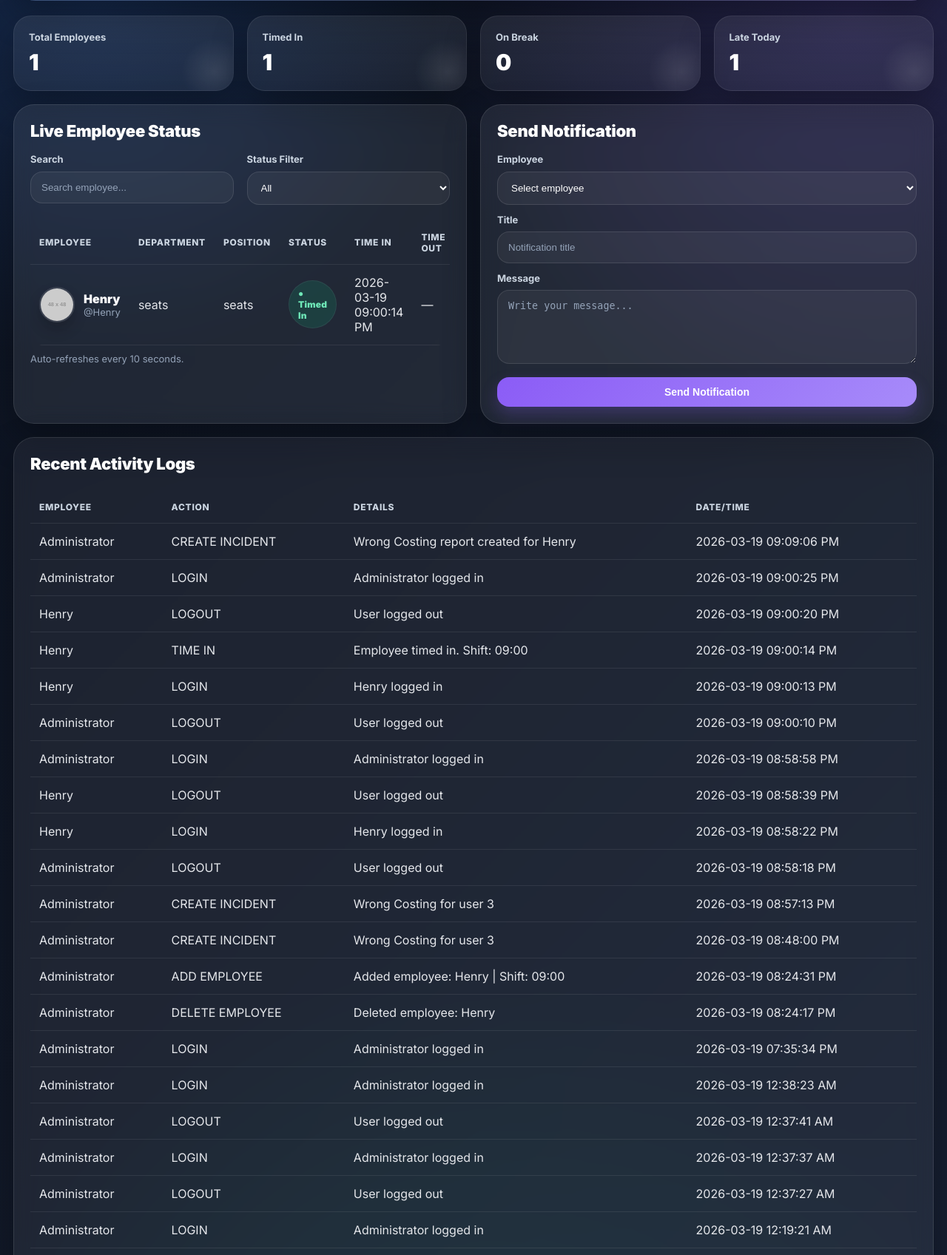
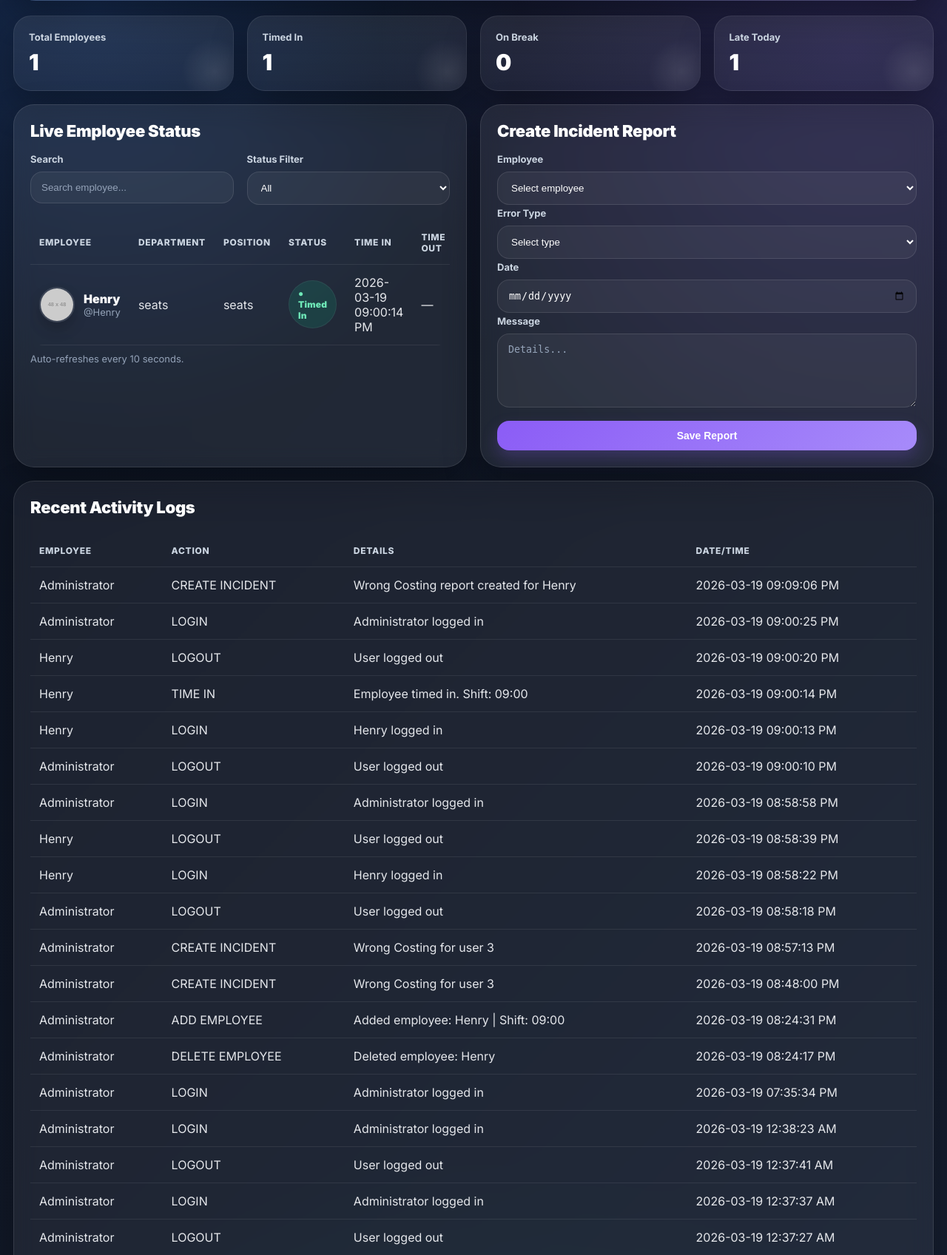
Before and after one commit to henryacosta401-prog/attendance-web, a Flask app: page /admin in a window 1280 px wide. Shown: the part 246-1943 px from the top of the page at 74% size. Run offline with Flask 3, Linux system fonts and the light colour scheme; a user stored in the database is signed in; data comes from the database, SQL or seed files in the repository; both versions use the stored data as it was after the commit; tables that the repository leaves empty hold one stand-in row (values such as "Sample post"); grey boxes labelled with a size stand in for pictures from a placeholder-image service; some libraries are stand-ins or nearby versions.

Commit message:
Improve incident log details with employee name

```diff
--- a/app.py
+++ b/app.py
@@ -203,6 +203,19 @@ def init_sqlite_db():
     """)
 
     cursor.execute("""
+        CREATE TABLE IF NOT EXISTS incident_reports (
+            id INTEGER PRIMARY KEY AUTOINCREMENT,
+            user_id INTEGER NOT NULL,
+            error_type TEXT NOT NULL,
+            report_date TEXT NOT NULL,
+            message TEXT,
+            created_by INTEGER,
+            created_at TEXT NOT NULL,
+            FOREIGN KEY (user_id) REFERENCES users (id)
+        )
+    """)
+
+    cursor.execute("""
         CREATE TABLE IF NOT EXISTS attendance (
             id INTEGER PRIMARY KEY AUTOINCREMENT,
             user_id INTEGER NOT NULL,
@@ -257,6 +270,7 @@ def init_sqlite_db():
         )
     """)
 
+    # users migration
     existing_cols_users = [row[1] for row in cursor.execute("PRAGMA table_info(users)").fetchall()]
     if "department" not in existing_cols_users:
         cursor.execute("ALTER TABLE users ADD COLUMN department TEXT DEFAULT 'Stellar Seats'")
@@ -267,11 +281,26 @@ def init_sqlite_db():
     if "is_active" not in existing_cols_users:
         cursor.execute("ALTER TABLE users ADD COLUMN is_active INTEGER NOT NULL DEFAULT 1")
 
+    # attendance migration
     existing_cols_att = [row[1] for row in cursor.execute("PRAGMA table_info(attendance)").fetchall()]
     if "late_flag" not in existing_cols_att:
         cursor.execute("ALTER TABLE attendance ADD COLUMN late_flag INTEGER NOT NULL DEFAULT 0")
     if "late_minutes" not in existing_cols_att:
         cursor.execute("ALTER TABLE attendance ADD COLUMN late_minutes INTEGER NOT NULL DEFAULT 0")
+
+    # incident reports migration (this fixes your current error)
+    existing_cols_incident = [row[1] for row in cursor.execute("PRAGMA table_info(incident_reports)").fetchall()]
+    if existing_cols_incident:
+        if "error_type" not in existing_cols_incident:
+            cursor.execute("ALTER TABLE incident_reports ADD COLUMN error_type TEXT")
+        if "report_date" not in existing_cols_incident:
+            cursor.execute("ALTER TABLE incident_reports ADD COLUMN report_date TEXT")
+        if "message" not in existing_cols_incident:
+            cursor.execute("ALTER TABLE incident_reports ADD COLUMN message TEXT")
+        if "created_by" not in existing_cols_incident:
+            cursor.execute("ALTER TABLE incident_reports ADD COLUMN created_by INTEGER")
+        if "created_at" not in existing_cols_incident:
+            cursor.execute("ALTER TABLE incident_reports ADD COLUMN created_at TEXT")
 
     db.commit()
 
@@ -303,6 +332,18 @@ def init_sqlite_db():
 def init_postgres_db():
     db = get_db()
     with db.cursor() as cur:
+        cur.execute("""
+            CREATE TABLE IF NOT EXISTS incident_reports (
+                id SERIAL PRIMARY KEY,
+                user_id INTEGER NOT NULL,
+                error_type TEXT NOT NULL,
+                report_date TEXT NOT NULL,
+                message TEXT,
+                created_by INTEGER,
+                created_at TEXT NOT NULL
+            )
+        """)
+
         cur.execute("""
             CREATE TABLE IF NOT EXISTS users (
                 id SERIAL PRIMARY KEY,
@@ -368,6 +409,7 @@ def init_postgres_db():
                 created_at TEXT NOT NULL
             )
         """)
+
     db.commit()
 
     admin = fetchone("SELECT * FROM users WHERE username = ?", ("admin",))
@@ -405,6 +447,33 @@ def create_notification(user_id, title, message):
         INSERT INTO notifications (user_id, title, message, created_at, is_read)
         VALUES (?, ?, ?, ?, 0)
     """, (user_id, title, message, now_str()), commit=True)
+
+
+def create_incident(user_id, error_type, report_date, message, admin_id):
+    user = get_user_by_id(user_id)
+
+    execute_db("""
+        INSERT INTO incident_reports (
+            user_id,
+            employee_name,
+            error_type,
+            incident_date,
+            report_date,
+            message,
+            created_by,
+            created_at
+        )
+        VALUES (?, ?, ?, ?, ?, ?, ?, ?)
+    """, (
+        user_id,
+        user["full_name"] if user else "",
+        error_type,
+        report_date,
+        report_date,
+        message,
+        admin_id,
+        now_str()
+    ), commit=True)
 
 
 def log_activity(user_id, action, details=""):
@@ -1055,6 +1124,14 @@ def admin_dashboard():
         LIMIT 25
     """)
 
+    reports = fetchall("""
+        SELECT r.*, u.full_name
+        FROM incident_reports r
+        LEFT JOIN users u ON u.id = r.user_id
+        ORDER BY r.id DESC
+        LIMIT 30
+    """)
+
     late_today_row = fetchone("""
         SELECT COUNT(*) AS cnt
         FROM attendance
@@ -1077,6 +1154,7 @@ def admin_dashboard():
         "admin_dashboard.html",
         employees=employees,
         logs=logs,
+        reports=reports,
         stats=stats,
         status_filter=status_filter,
         search=search
@@ -1297,6 +1375,7 @@ def delete_employee(user_id):
     execute_db("DELETE FROM breaks WHERE user_id = ?", (user_id,), commit=True)
     execute_db("DELETE FROM attendance WHERE user_id = ?", (user_id,), commit=True)
     execute_db("DELETE FROM activity_logs WHERE user_id = ?", (user_id,), commit=True)
+    execute_db("DELETE FROM incident_reports WHERE user_id = ?", (user_id,), commit=True)
     execute_db("DELETE FROM users WHERE id = ?", (user_id,), commit=True)
 
     log_activity(session["user_id"], "DELETE EMPLOYEE", f"Deleted employee: {user['full_name']}")
@@ -1321,6 +1400,39 @@ def send_admin_notification():
     return redirect(url_for("admin_dashboard"))
 
 
+@app.route("/admin/create-incident", methods=["POST"])
+@login_required(role="admin")
+def create_incident_route():
+    user_id = request.form.get("user_id")
+    error_type = request.form.get("error_type", "").strip()
+    report_date = request.form.get("report_date", "").strip()
+    message = request.form.get("message", "").strip()
+
+    if not user_id or not error_type or not report_date:
+        flash("All fields are required.", "danger")
+        return redirect(url_for("admin_dashboard"))
+
+    employee = get_user_by_id(user_id)
+
+    create_incident(
+        user_id=user_id,
+        error_type=error_type,
+        report_date=report_date,
+        message=message,
+        admin_id=session["user_id"]
+    )
+
+    employee_name = employee["full_name"] if employee else f"User {user_id}"
+    log_activity(
+        session["user_id"],
+        "CREATE INCIDENT",
+        f"{error_type} report created for {employee_name}"
+    )
+
+    flash("Incident report created.", "success")
+    return redirect(url_for("admin_dashboard"))
+
+
 # =========================
 # MAIN
 # =========================
--- a/templates/admin_dashboard.html
+++ b/templates/admin_dashboard.html
@@ -201,8 +201,10 @@ document.addEventListener("DOMContentLoaded", function () {
     </div>
 
     <div class="card">
-        <div class="section-title">Send Notification</div>
-        <form method="POST" action="{{ url_for('send_admin_notification') }}">
+        <div class="section-title">Create Incident Report</div>
+
+<form method="POST" action="{{ url_for('create_incident_route') }}">
+
     <label>Employee</label>
     <select name="user_id" class="input" required>
         <option value="">Select employee</option>
@@ -211,14 +213,26 @@ document.addEventListener("DOMContentLoaded", function () {
         {% endfor %}
     </select>
 
-            <label style="display:block; margin-top:12px;">Title</label>
-            <input class="input" type="text" name="title" placeholder="Notification title" required>
+    <label style="margin-top:12px;">Error Type</label>
+    <select name="error_type" class="input" required>
+        <option value="">Select type</option>
+        <option>Wrong Costing</option>
+        <option>Wrong Pricing</option>
+        <option>Wrong Details</option>
+        <option>Absent</option>
+        <option>Wrong QA</option>
+        <option>Wrong Fulfillment</option>
+        <option>Other</option>
+    </select>
 
-            <label style="display:block; margin-top:12px;">Message</label>
-            <textarea class="textarea" name="message" placeholder="Write your message..." required></textarea>
+    <label style="margin-top:12px;">Date</label>
+    <input type="date" name="report_date" class="input" required>
+
+    <label style="margin-top:12px;">Message</label>
+    <textarea name="message" class="textarea" placeholder="Details..."></textarea>
 
     <button class="btn btn-purple" type="submit" style="width:100%; margin-top:14px;">
-                Send Notification
+        Save Report
     </button>
 </form>
     </div>
@@ -252,5 +266,35 @@ document.addEventListener("DOMContentLoaded", function () {
     {% else %}
         <p class="muted">No logs yet.</p>
     {% endif %}
+<div class="card soft" style="margin-top:18px;">
+    <div class="section-title">Employee Error Reports</div>
+    {% if reports %}
+        <div class="table-wrap">
+            <table>
+                <thead>
+                    <tr>
+                        <th>Employee</th>
+                        <th>Error Type</th>
+                        <th>Report Date</th>
+                        <th>Message</th>
+                        <th>Created At</th>
+                    </tr>
+                </thead>
+                <tbody>
+                    {% for report in reports %}
+                    <tr>
+                        <td>{{ report.full_name if report.full_name else report.employee_name if report.employee_name else 'Unknown' }}</td>
+                        <td>{{ report.error_type }}</td>
+                        <td>{{ report.report_date if report.report_date else report.incident_date }}</td>
+                        <td>{{ report.message }}</td>
+                        <td>{{ format_datetime_12h(report.created_at) }}</td>
+                    </tr>
+                    {% endfor %}
+                </tbody>
+            </table>
+        </div>
+    {% else %}
+        <p class="muted">No error reports yet.</p>
+    {% endif %}
 </div>
 {% endblock %}
```
Also changed, not shown: attendance.db. Lines whose indentation alone changed are shown as unchanged.
